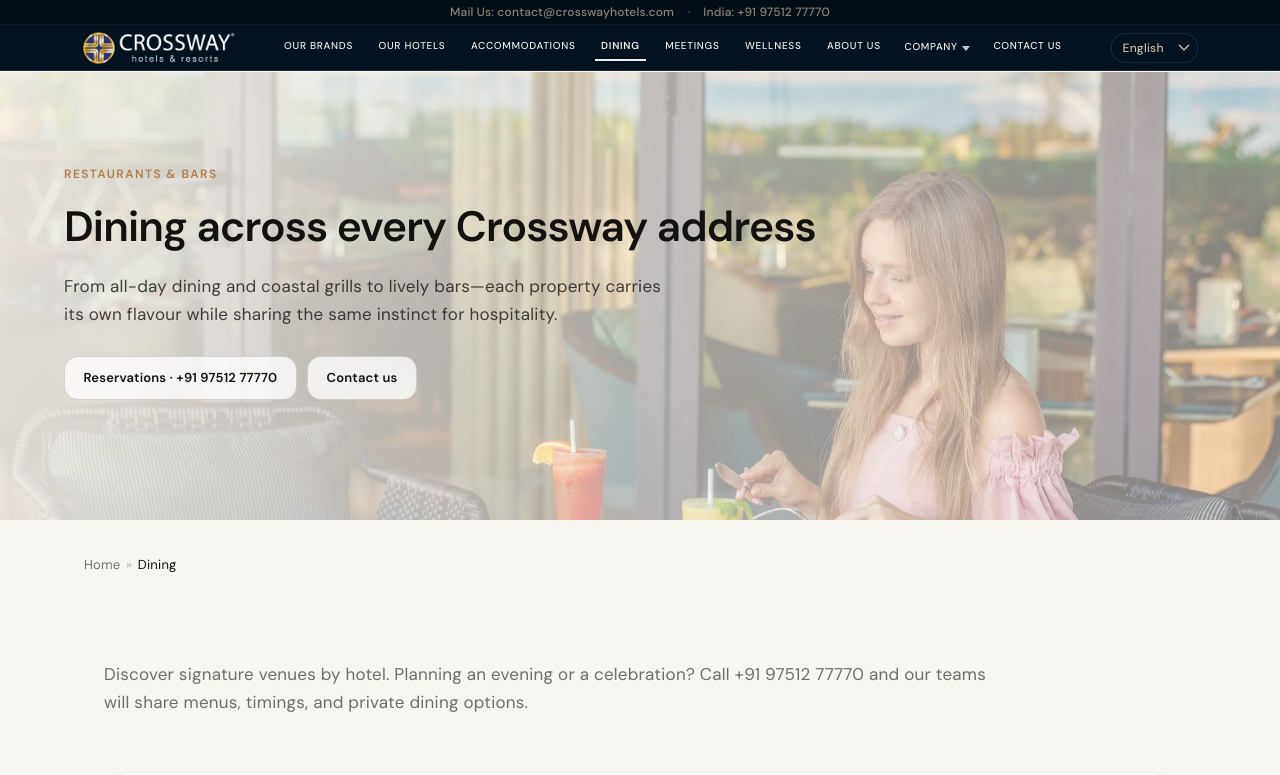
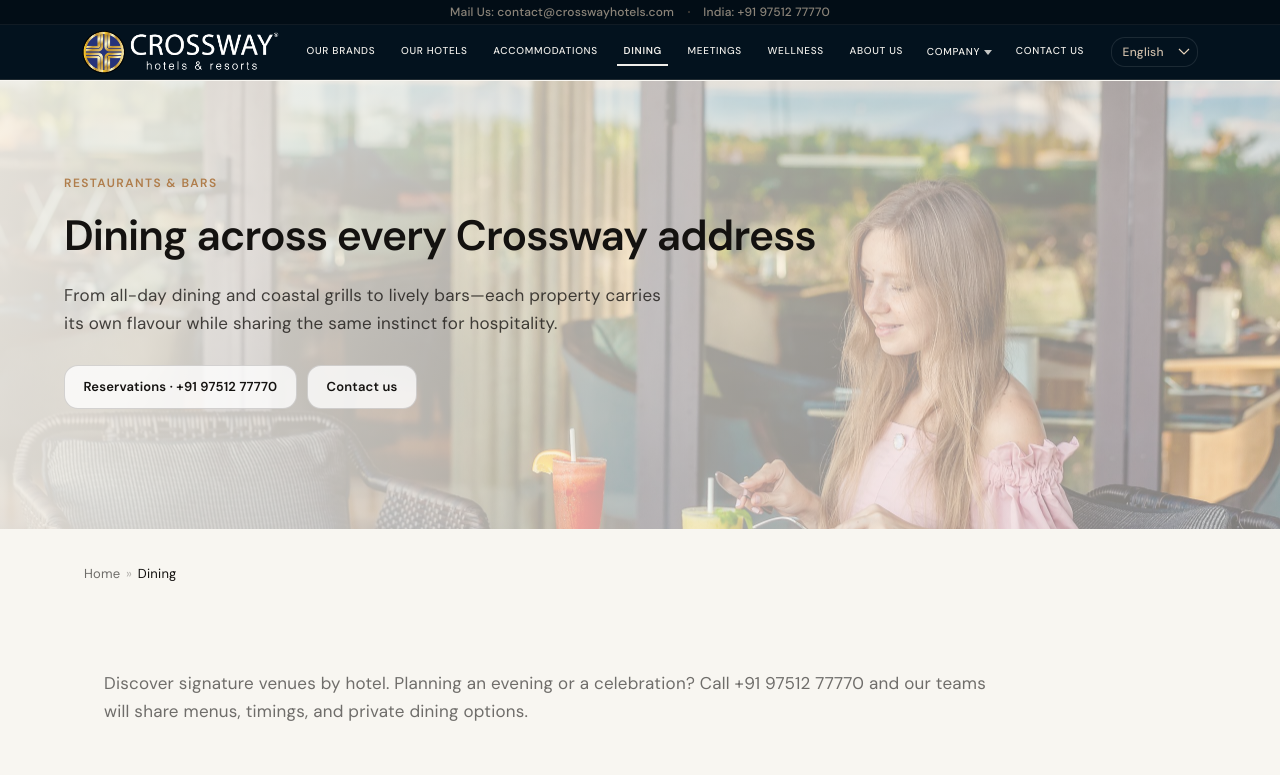
Before and after one commit to CrosswaySoftware/crosswayhotels-main, a Next.js app: page /en/dining in a window 1280 px wide. Shown: the top 775 px of the page. Built offline with nearby package versions, Linux system fonts and the light colour scheme.

Commit message:
feat: update logo

```diff
--- a/src/components/layout/SiteHeader/SiteHeader.module.scss
+++ b/src/components/layout/SiteHeader/SiteHeader.module.scss
@@ -96,7 +96,7 @@
     transition: opacity 0.28s var(--ds-ease);
     width: auto !important;
     height: auto !important;
-    max-height: clamp(26px, 3vw, 34px);
+    max-height: clamp(32px, 3.6vw, 44px);
   }
 }
 
--- a/src/components/layout/SiteHeader/SiteHeader.tsx
+++ b/src/components/layout/SiteHeader/SiteHeader.tsx
@@ -10,9 +10,9 @@
 import styles from "./SiteHeader.module.scss";
 
 const HEADER_LOGO: Record<SiteHeaderVariant, { w: number; h: number }> = {
-  compact: { w: 150, h: 34 },
-  classic: { w: 168, h: 38 },
-  split: { w: 158, h: 36 },
+  compact: { w: 150, h: 42 },
+  classic: { w: 168, h: 46 },
+  split: { w: 158, h: 44 },
 };
 
 /** `logowhite.png` intrinsic 376×84 — derive width from variant logo height */
@@ -197,7 +197,7 @@
               width={logo.w}
               height={logo.h}
               priority
-              sizes="(max-width: 1100px) 42vw, 260px"
+              sizes="(max-width: 1100px) 48vw, 320px"
             />
           </Link>
 
```
